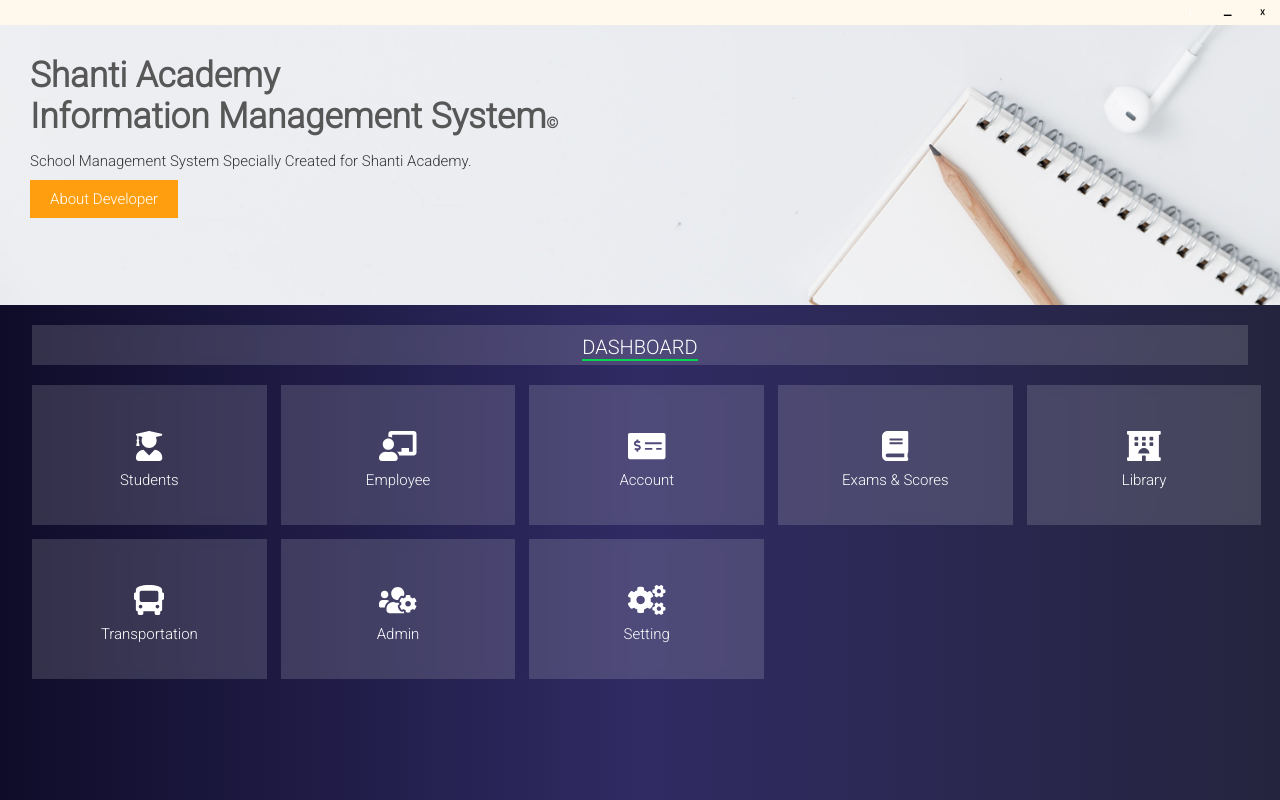
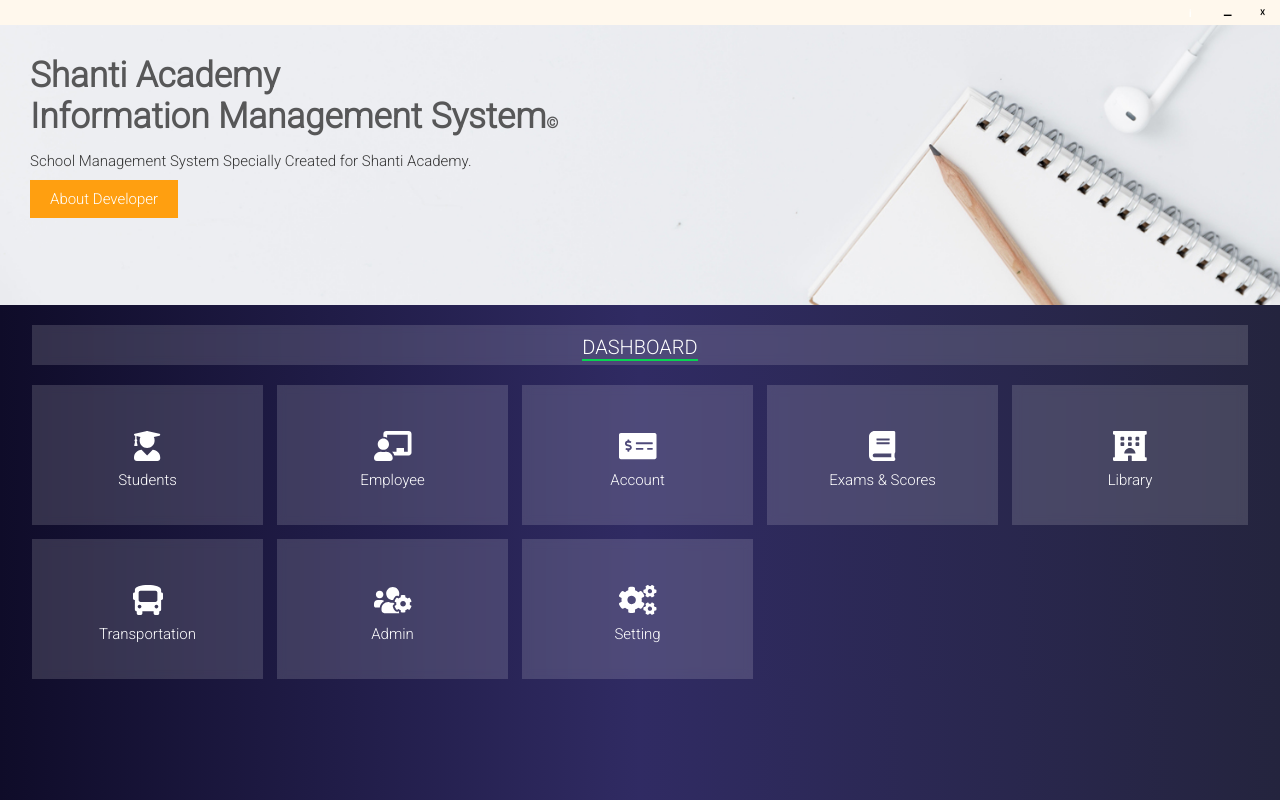
Before and after one commit to ashish6566/electron-vue-app, a Vue app in the folder app-1.0.0/: page / in a window 1280 px wide. Built offline with nearby package versions, Linux system fonts and the light colour scheme.

Commit message:
Fixed grid-dashboard

```diff
--- a/app-1.0.0/src/views/Home.vue
+++ b/app-1.0.0/src/views/Home.vue
@@ -195,7 +195,7 @@ export default {
 
 .grid-dashboards{
   display: grid;
-  grid-template-columns: 19.3% 19.3% 19.3% 19.3% 19.3%;
+  grid-template-columns: 19% 19% 19% 19% auto;
   grid-template-rows: 140px 140px;
   margin-bottom: 0px;
   grid-gap:14px;
```
